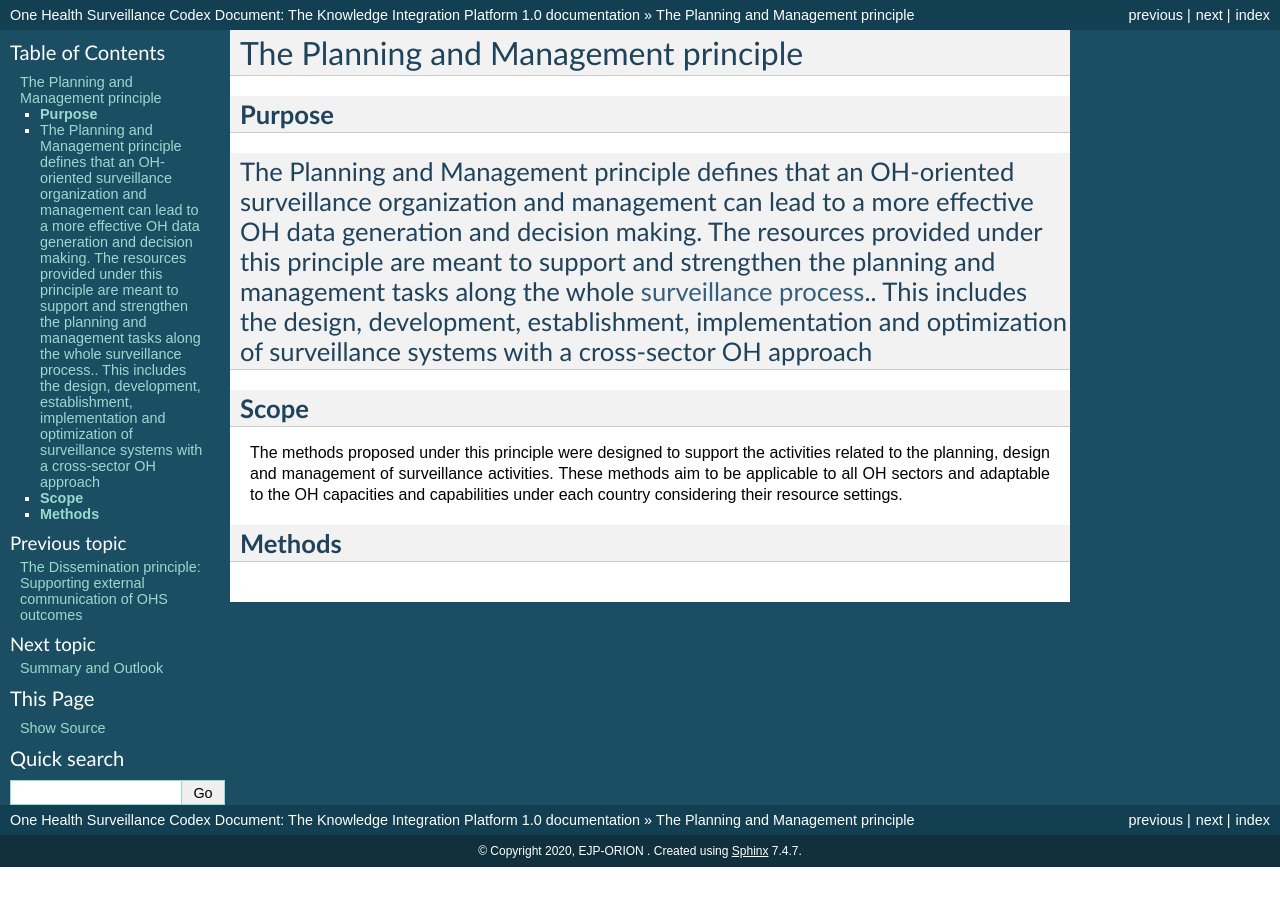
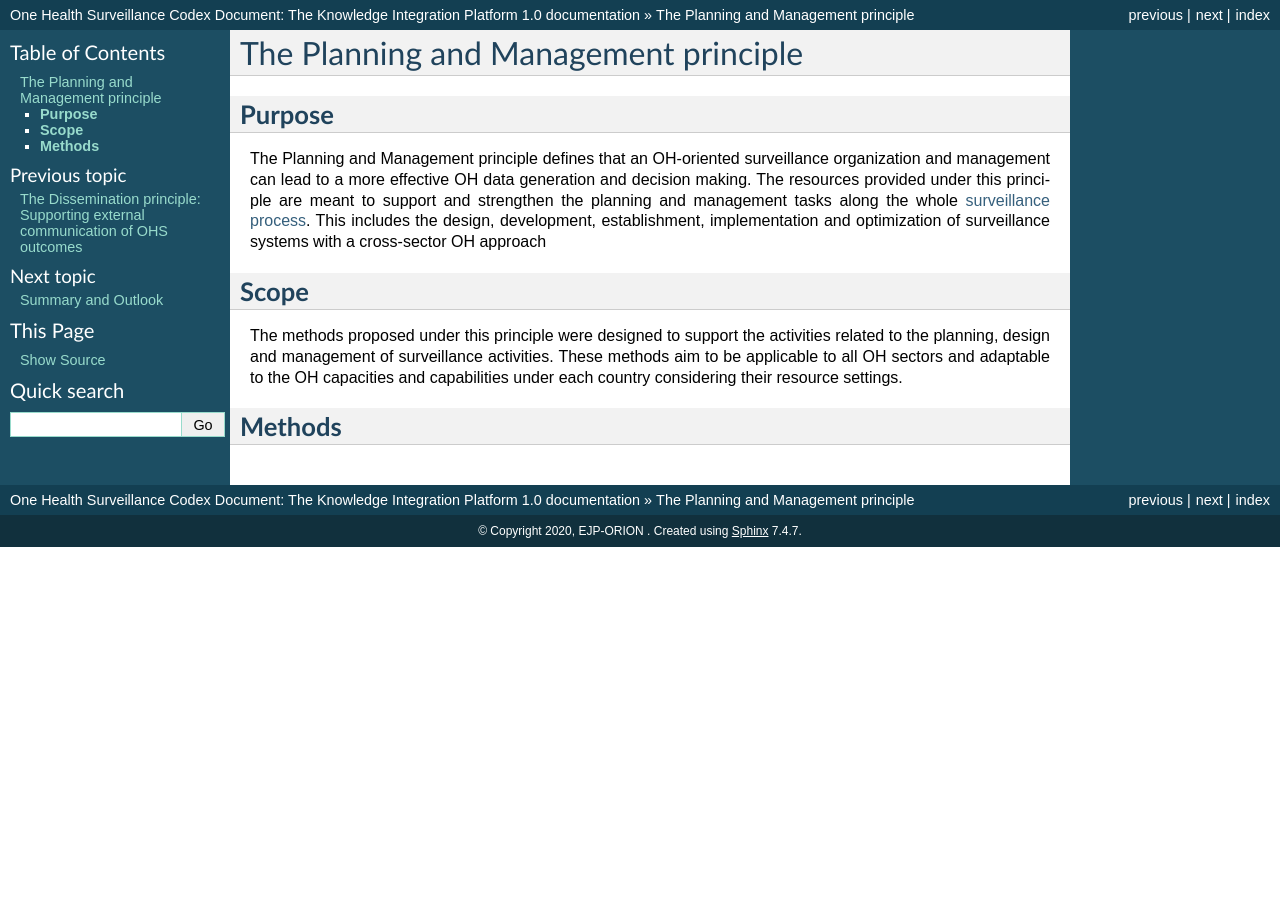
Before and after one commit to EJP-ORION/OH-Surveillance-Codex, a Sphinx documentation site: the page built from docs/5a-the-planning-and-management_principle.rst, in a window 1280 px wide. Built offline with Sphinx 7.4.7, drawn with Linux system fonts in a browser that asks for light colours.

Commit message:
Format changes

```diff
--- a/docs/5a-the-planning-and-management_principle.rst
+++ b/docs/5a-the-planning-and-management_principle.rst
@@ -6,8 +6,8 @@ The Planning and Management principle
 **Purpose**
 ^^^^^^^^^^^
 
-The Planning and Management principle defines that an OH-oriented surveillance organization and management can lead to a more effective OH data generation and decision making. The resources provided under this principle are meant to support and strengthen the planning and management tasks along the whole `surveillance process <https://oh-surveillance-codex.readthedocs.io/en/latest/2-the-collaboration-principle.html#oh-surveillance-pathway-visualization>`__.. This includes the design, development, establishment, implementation and optimization of surveillance systems with a cross-sector OH approach
-^^^^^^^^^^^^^^^^^^^^^^^^^^^^^^^^^^^^^^^^^^^^^^^^^^^^^^^^^^^^^^^^^^^^^^^^^^^^^^^^^^^^^^^^^^^^^^^^^^^^^^^^^^^^^^^^^^^^^^^^^^^^^^^^^^^^^^^^^^^^^^^^^^^^^^^^^^^^^^^^^^^^^^^^^^^^^^^^^^^^^^^^^^^^^^^^^^^^^^^^^^^^^^^^^^^^^^^^^^^^^^^^^^^^^^^^^^^^^^^^^^^^^^^^^^^^^^^^^^^^^^^^^^^^^^^^^^^^^^^^^^^^^^^^^^^^^^^^^^^^^^^^^^^^^^^^^^^^^^^^^^^^^^^^^^^^^^^^^^^^^^^^^^^^^^^^^^^^^^^^^^^^^^^^^^^^^^^^^^^^^^^^^^^^^^^^^^^^^^^^^^^^^^^^^^^^^^^^^^^^^^^^^^^^^^^^^^^^^^^^^^^^^^^^^^^^^^^^^^^^^^^^^^^^^^^^^^^^^^^^^^^^^^^^^^^^^^^^^^^^^^^^^^^^^^^^^^^^^^^^^^^^^^^^^^^^^^^^^^^^^^^^^^^^^^^^^^^^^^^^^^^^^^^^^^^^^^^^^^^^^^^^^^^^^^^^^^^^^^^^^^^^
+The Planning and Management principle defines that an OH-oriented surveillance organization and management can lead to a more effective OH data generation and decision making. The resources provided under this principle are meant to support and strengthen the planning and management tasks along the whole `surveillance process <https://oh-surveillance-codex.readthedocs.io/en/latest/2-the-collaboration-principle.html#oh-surveillance-pathway-visualization>`__. This includes the design, development, establishment, implementation and optimization of surveillance systems with a cross-sector OH approach
+
 
 .. _scope-5:
 
```
